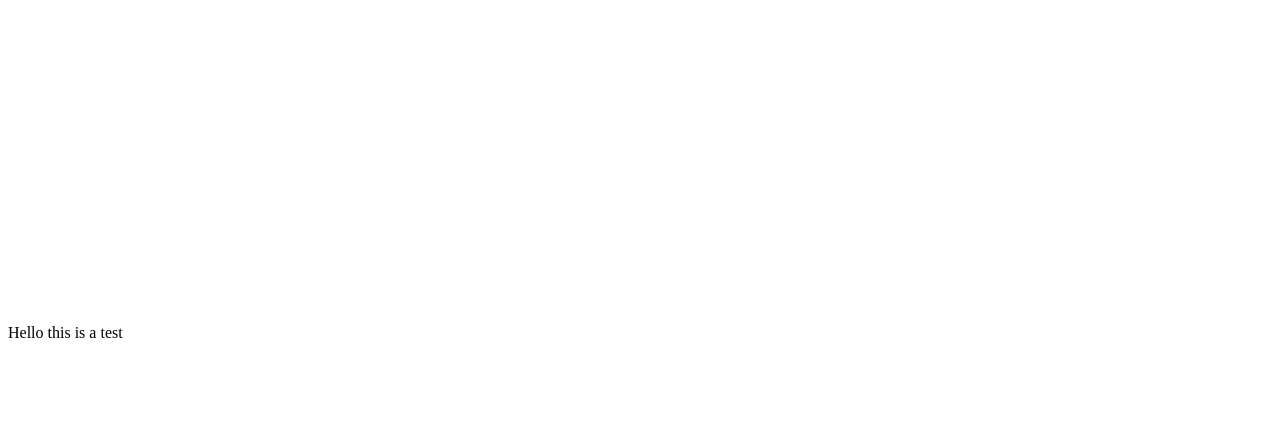
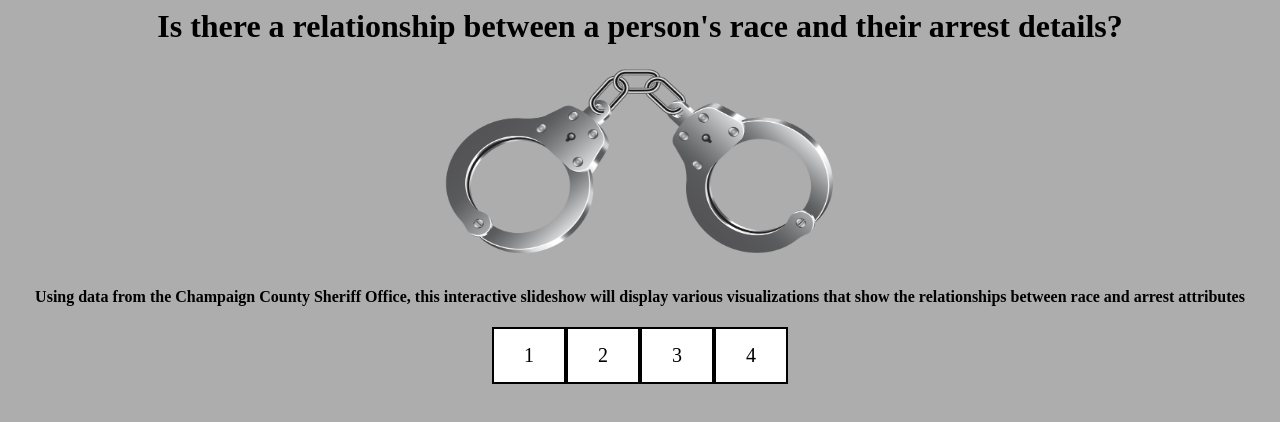
Before and after one commit to ypatel55/CS416, a plain HTML site: page project.html in a window 1280 px wide. Drawn offline with nearby package versions, Linux system fonts and the light colour scheme; no server answers.

Commit message:
created html pages

```diff
--- a/project.css
+++ b/project.css
@@ -0,0 +1,29 @@
+
+
+.button-group{
+    display: inline-flex
+}
+
+.buttons {
+    background-color: white;
+    color: black;
+    border: 2px solid black;
+    padding: 15px 30px;
+    text-align: center;
+    text-decoration: none;
+    font-size: 20px;
+  }
+
+  .buttons {
+    transition-duration: 0.2s;
+  }
+
+  .buttons:hover {
+    background-color: black;
+    color: white;
+  }
+
+  body {
+    background-color: #adadad;
+    text-align: center;
+  }
--- a/project.html
+++ b/project.html
@@ -1,18 +1,21 @@
 
 <html>
-    <script src='https://d3js.org/d3.v5.min.js'>
-    </script>
-    <style> circle {fill: lightblue; stroke: black;} </style>
-    <body onload = 'init()'>
-    <svg width=300 height=300>
-    </svg>
-    <p> Hello this is a test </p>
-    <script>
-        async function init() {
-            const data = await d3.csv('https://uofi.box.com/shared/static/9elozjsg99bgcb7gb546wlfr3r2gc9b7.csv');
+    <script src='https://d3js.org/d3.v5.min.js'></script>
+    <head>
+        <title>CCSO Narrative Visualization</title>
+        <link rel="stylesheet" type="text/css" href="project.css">
+    </head>
+    <body onload = 'first()'>
 
+    <h1 id="intro">Is there a relationship between a person's race and their arrest details?</h1>
+    <img src="images/handcuffs.png" class="img" width="400" height="200">
+    <h4 id="details"> Using data from the Champaign County Sheriff Office, this interactive slideshow will display various visualizations that show the relationships between race and arrest attributes</h4>
+    <div class="button-group">
+        <a class ="buttons" href="project.html" role="button">1</a></p>
+        <a class ="buttons" href="page2.html" role="button">2</a>
+        <a class ="buttons" href="page3.html" role="button">3</a>
+        <a class ="buttons" href="page4.html" role="button">4</a>
+    </div>
 
-        }
-    </script>
-     </body>
+    </body>
 </html>
```
Also changed, not shown: page2.html (added, +17 -0 lines), page3.html (added, +16 -0 lines), page4.html (added, +16 -0 lines), project.js (+14 -0 lines), images/handcuffs.png (added).
